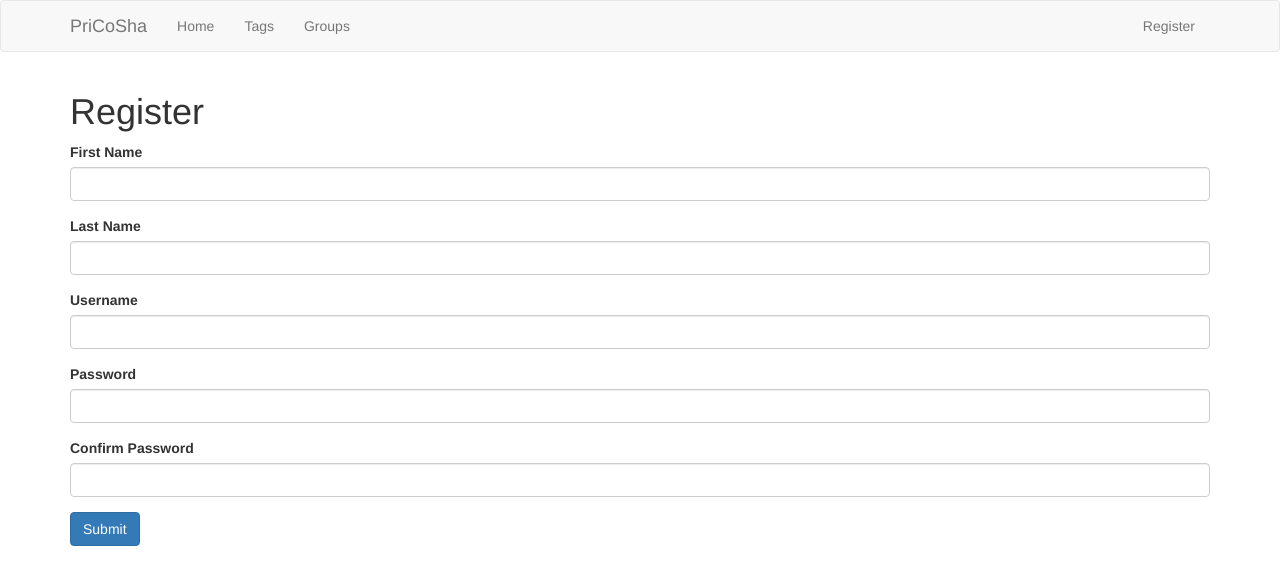
After one commit to hwwc518/PriCoSha, a Flask app: template templates/register.html in a window 1280 px wide. The commit adds this page. Shown: the top 585 px of the page. Run offline with Flask 2, Linux system fonts and the light colour scheme; the template is opened without the code that fills it: values that come from a table or form of the project are taken from there, others are empty; some libraries are stand-ins or nearby versions.

Commit message:
Registration form

```diff
--- a/app.py
+++ b/app.py
@@ -1,47 +1,100 @@
-from flask import Flask, flash, request, session, render_template
-import pymysql.cursors
+from flask import Flask, flash, request, session, render_template, url_for,\
+logging
+from flask_mysqldb import MySQL
+from wtforms import Form, StringField, TextAreaField, PasswordField, validators
+from passlib.hash import sha256_crypt
+# import pymysql.cursors
 
 app = Flask(__name__)
 
-connection = pymysql.connect(host='localhost',
-                           user='user',
-                           password='passwd',
-                           db='db',
-                           charset='utf8mb4',
-                           cursorclass=pymysql.cursors.DictCursor)
+# Config MySQL
+app.config['MYSQL_HOST'] = 'localhost'
+app.config['MYSQL_USER'] = 'root'
+app.config['MYSQL_PASSWORD'] = 'passwd'
+app.config['MYSQL_DB'] = 'Pricosha'
+app.config['MYSQL_CURSORCLASS'] = 'DictCursor'
+
+# initialize MySQL
+mysql = MySQL(app)
+
+# connection = pymysql.connect(host='localhost',
+#                            user='user',
+#                            password='passwd',
+#                            db='db',
+#                            charset='utf8mb4',
+#                            cursorclass=pymysql.cursors.DictCursor)
 
 @app.route('/')
 def index():
-    if not session.get('logged_in'):
-        return render_template('login.html')
-    else:
-        return render_template('home.html')
+    # if not session.get('logged_in'):
+    #     return render_template('login.html')
+    # else:
+    return render_template('home.html')
 
-@app.route('/login', methods=['POST','GET'])
-def login():
-    username = request.form['username']
-    password = request.form['password']
+class RegisterForm(Form):
+    first_name = StringField('First Name', [validators.Length(min=1, max=50)])
+    last_name = StringField('Last Name', [validators.Length(min=1, max=50)])
+    username = StringField('Username', [validators.Length(min=4, max=50)])
+    password = PasswordField('Password', [
+            validators.DataRequired(),
+            validators.EqualTo('confirm', message='Passwords do not match'),
+            validators.Length(min=5, max=50)
+        ])
+    confirm = PasswordField('Confirm Password')
 
-    with connection.cursor() as cursor:
-        sql = "SELECT * FROM user WHERE username = %s and password = %s"
-        cursor.execute(sql, (username, password))
-        result = cursor.fetchone()
-        print(result)
-    connection.commit()
+@app.route('/register', methods=['GET', 'POST'])
+def register():
+    form = RegisterForm(request.form)
+    if request.method == 'POST' and form.validate():
+        first_name = form.first_name.data
+        last_name = form.last_name.data
+        username = form.username.data
+        password = sha256_crypt.encrypt(str(form.password.data))
 
-    if(result):
-        if username == result['username'] and password == result['password']:
-        session['logged_in'] = True
-    else:
-        flash('Entered username/password DO NOT EXIST .__.')
-        return render_template('login.html')
+        # Create cursor
+        cur = mysql.connection.cursor()
 
-    return index()
+        # Execute Query
+        cur.execute("INSERT INTO Person(first_name, last_name, username, password)\
+                VALUES(%s, %s, %s, %s)", (first_name, last_name, username, password))
 
-@app.route("/logout")
-def logout():
-    session['logged_in'] = False
-    return index()
+        # Commit to DB
+        mysql.connection.commit()
+
+        # Close the Connection
+        cur.close()
+
+        flash('You are now registered and can log in', 'success')
+
+        return redirect(url_for('login'))
+    return render_template('register.html', form=form)
+
+# @app.route('/login', methods=['POST','GET'])
+# def login():
+#     username = request.form['username']
+#     password = request.form['password']
+
+#     with connection.cursor() as cursor:
+#         sql = "SELECT * FROM user WHERE username = %s and password = %s"
+#         cursor.execute(sql, (username, password))
+#         result = cursor.fetchone()
+#         print(result)
+#     connection.commit()
+
+#     if(result):
+#         if username == result['username'] and password == result['password']:
+#             session['logged_in'] = True
+#     else:
+#         flash('Entered username/password DO NOT EXIST .__.')
+#         return render_template('login.html')
+
+#     return index()
+
+# @app.route("/logout")
+# def logout():
+#     session['logged_in'] = False
+#     return index()
 
 if __name__ == '__main__':
+    app.secret_key = 'secret123'
     app.run(debug=True)
--- /dev/null
+++ b/templates/includes/_formhelpers.html
@@ -0,0 +1,12 @@
+{% macro render_field(field) %}
+  <dt>{{ field.label }}
+  <dd>{{ field(**kwargs)|safe }}
+  {% if field.errors %}
+    <ul class=errors>
+    {% for error in field.errors %}
+      <li>{{ error }}</li>
+    {% endfor %}
+    </ul>
+  {% endif %}
+  </dd>
+{% endmacro %}
--- /dev/null
+++ b/templates/includes/_messages.html
@@ -0,0 +1,9 @@
+{% with messages = get_flashed_messages(with_categories=true) %}
+  {% if messages %}
+    {% for category, message in messages %}
+        <div class="alert alert- {{ category }}">
+            {{ message }}
+        </div>
+    {% endfor %}
+  {% endif %}
+{% endwith %}
--- a/templates/includes/_navbar.html
+++ b/templates/includes/_navbar.html
@@ -15,6 +15,13 @@
             <a href="/groups">Groups</a>
           </li>
         </ul>
+
+        <ul class="nav navbar-nav navbar-right">
+          <li>
+            <a href="/register">Register</a>
+          </li>
+        </ul>
+
       </div>
     </div>
 </nav>
--- a/templates/layout.html
+++ b/templates/layout.html
@@ -9,6 +9,7 @@
         {% include 'includes/_navbar.html'%}
 
         <div class="container">
+            {% include 'includes/_messages.html' %}
             {% block body %}{% endblock %}
         </div>
 
--- /dev/null
+++ b/templates/register.html
@@ -0,0 +1,26 @@
+{% extends 'layout.html' %}
+
+{% block body %}
+    <h1>Register</h1>
+    {% from "includes/_formhelpers.html" import render_field %}
+    <form method="POST" action="">
+        <div class="form-group">
+            {{render_field(form.first_name, class_="form-control")}}
+        </div>
+        <div class="form-group">
+            {{render_field(form.last_name, class_="form-control")}}
+        </div>
+        <div class="form-group">
+            {{render_field(form.username, class_="form-control")}}
+        </div>
+        <div class="form-group">
+            {{render_field(form.password, class_="form-control")}}
+        </div>
+        <div class="form-group">
+            {{render_field(form.confirm, class_="form-control")}}
+        </div>
+        <p><input type="submit" class="btn btn-primary" value="Submit"></p>
+    </form>
+
+
+{% endblock %}
```
Also changed, not shown: README.md.
